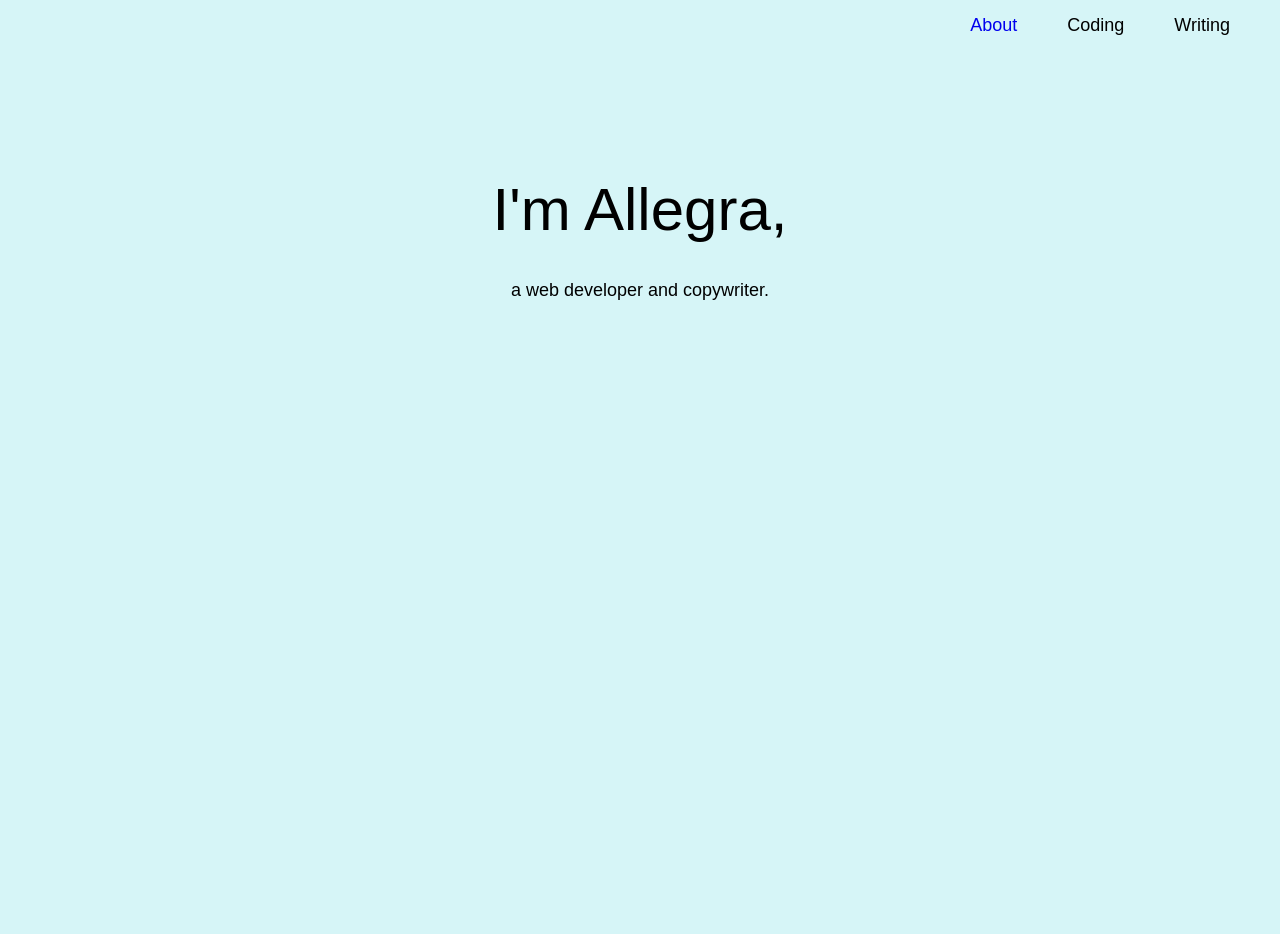
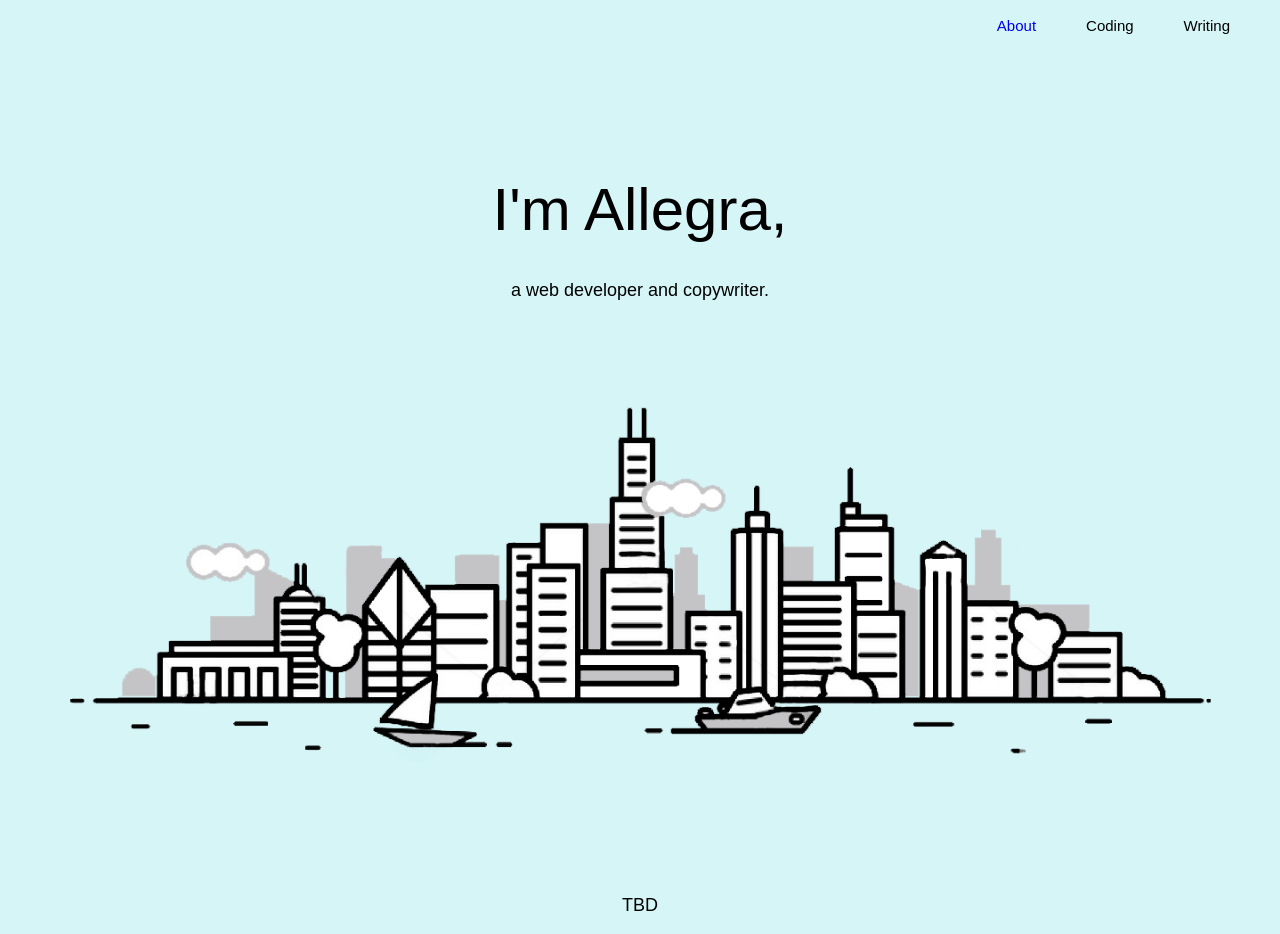
Before and after one commit to legsateri/dev-writing-portfolio, a React (Create React App) app: page / in a window 1280 px wide. Before the commit the page ends 800 px from the top, so only its background shows below. Built offline with nearby package versions, Linux system fonts and the light colour scheme; a web font is replaced by a local one.

Commit message:
Added background image to about page

```diff
--- a/src/components/Navigation/Navigation.css
+++ b/src/components/Navigation/Navigation.css
@@ -17,6 +17,9 @@
     .link_style:visited {
         color: black;
     }
+    li {
+        font-size: 15px;
+    }
 }
 
 @media only screen and (min-width: 750px) {
--- a/src/index.css
+++ b/src/index.css
@@ -7,7 +7,7 @@
     font-family: ff-basic-gothic-pro, sans-serif;
     font-style: normal;
     font-weight: 80;
-    font-size: 15px;
+    font-size: 18px;
   }
   code {
     font-family: source-code-pro, Menlo, Monaco, Consolas, 'Courier New', monospace;
--- a/src/routes/About/About.css
+++ b/src/routes/About/About.css
@@ -3,7 +3,7 @@
         text-align: center;
     }
     header {
-        padding-top: 50px;
+        padding-top: 75px;
     }
     h1 {
         font-family: lust-script, sans-serif;
@@ -14,6 +14,9 @@
     .line_height {
         line-height: 40px;
     }
+    img{
+        width: 100%;
+    }
 }
 
 @media only screen and (min-width: 750px) {
@@ -23,4 +26,7 @@
     h1 {
         font-size: 60px;
     }
+    img{
+        width: 90%;
+    }
 }
--- a/src/routes/About/About.js
+++ b/src/routes/About/About.js
@@ -2,6 +2,7 @@
 import React, { Component } from 'react';
 ////////////////////////////////////////////////////////////////////////////////
 import './About.css';
+import background from './about-background.png'
 ////////////////////////////////////////////////////////////////////////////////
 
 class About extends Component {
@@ -12,7 +13,11 @@ class About extends Component {
                     <header className='line_height'>
                         <h1>I'm Allegra,</h1>
                         <p>a web developer and copywriter.</p>
+                        <img src={background} alt="Chicago skyline"/>
                     </header>
+                    <div>
+                        <p>TBD</p>
+                    </div>
                 </main>
             </>
         )
```
Also changed, not shown: src/routes/About/about-background.png (added).
